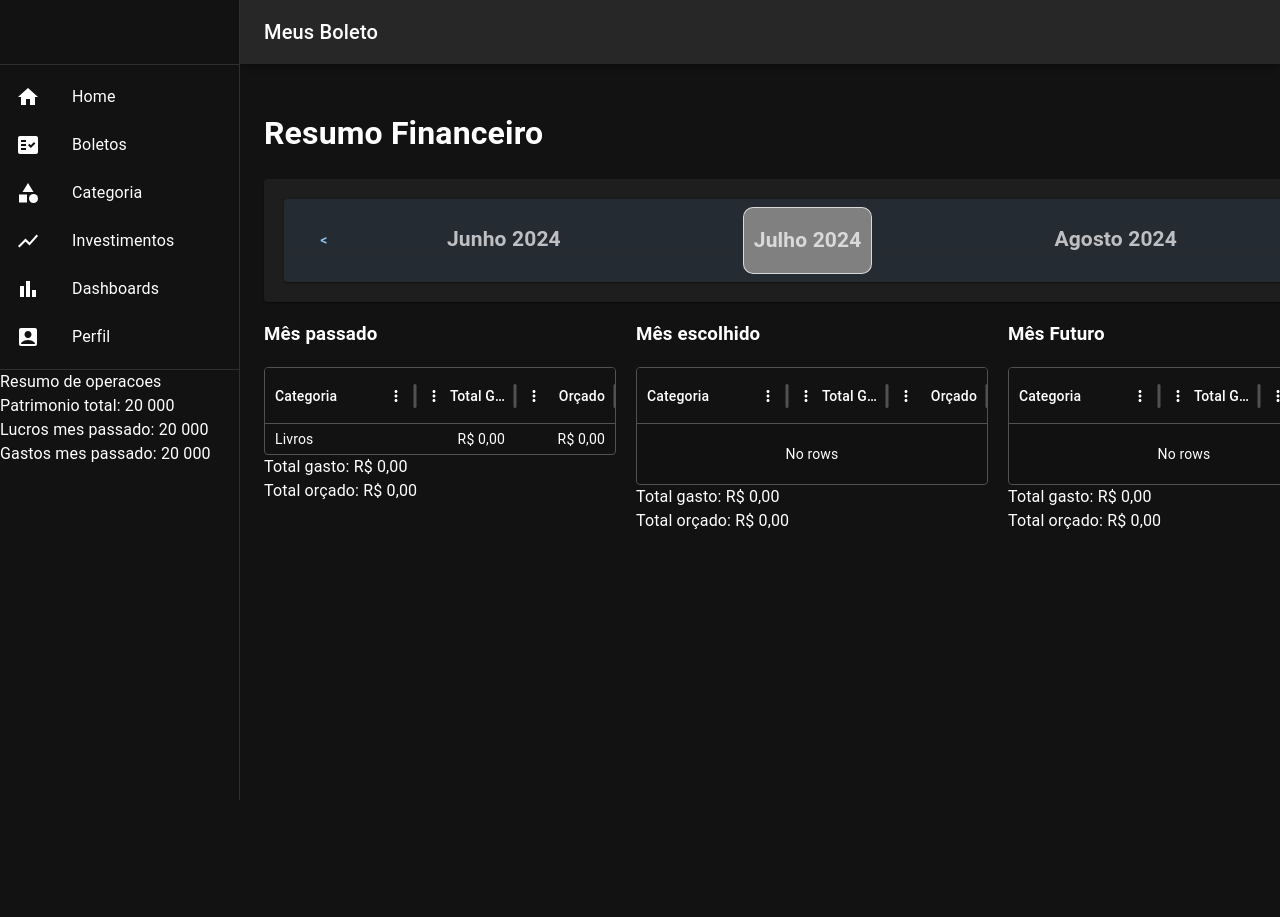
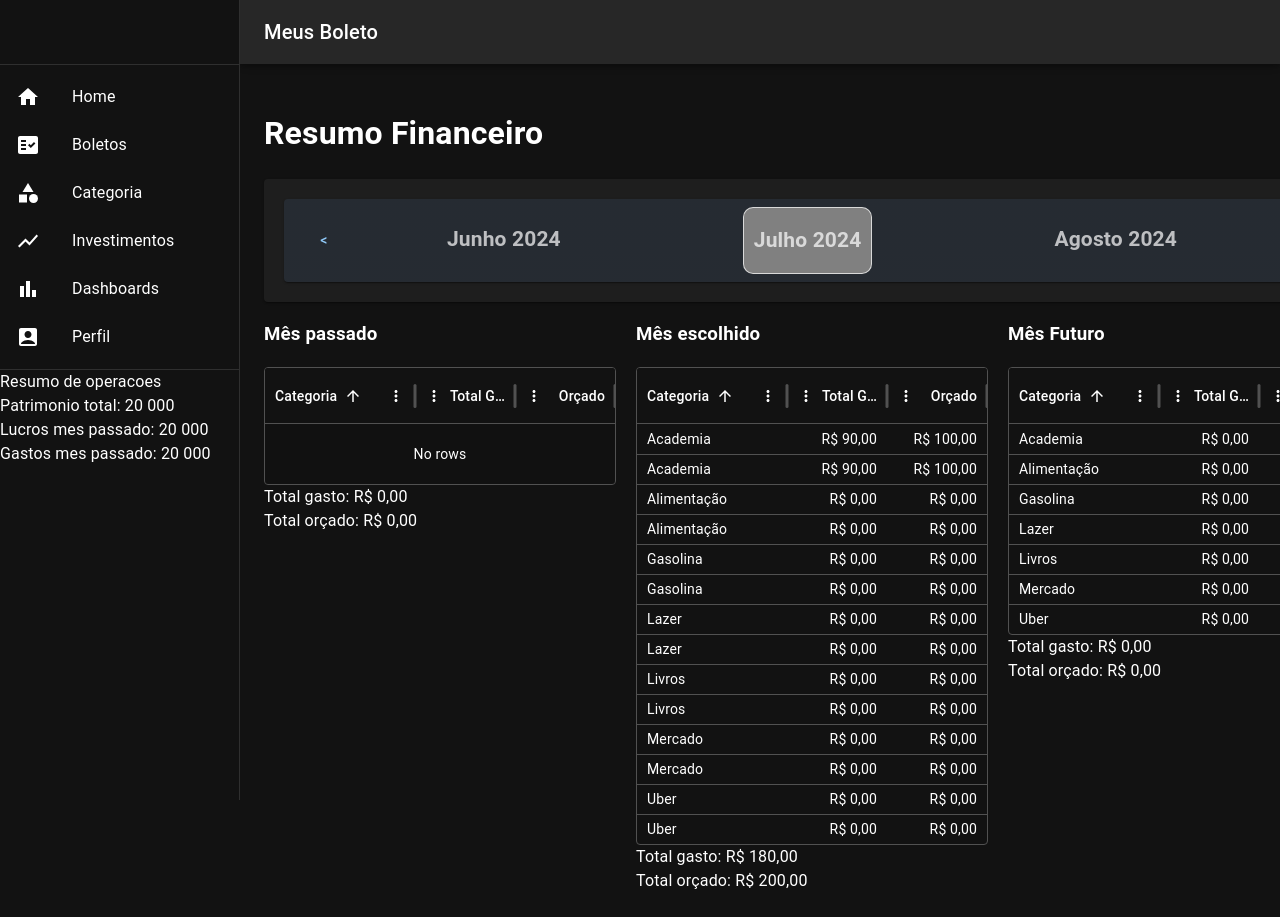
Before and after one commit to mmlodi/meus-boleto-tcc, a React (Create React App) app: page / in a window 1280 px wide. Shown: the top 917 px of the page. Before the commit the page ends 800 px from the top, so only its background shows below. Built offline with nearby package versions, Linux system fonts and the light colour scheme; what @mui/x-data-grid-generator would draw is missing.

Commit message:
WIP - arrumar atualização da MainTable

```diff
--- a/src/components/MainTable/index.js
+++ b/src/components/MainTable/index.js
@@ -51,10 +51,6 @@ const columns = [
   }
 ];
 
-const categories = [
-  "Utilities", "Entertainment", "Groceries"
-];
-
 export default function MainTable({rows, onUpdateValue}) {
 
   const mutateRow = useFakeMutation();
@@ -99,6 +95,11 @@ export default function MainTable({rows, onUpdateValue}) {
         hideFooterPagination={true}
         processRowUpdate={processRowUpdate}
         onProcessRowUpdateError={handleProcessRowUpdateError}
+        initialState={{
+          sorting: {
+            sortModel: [{ field: 'transactionName', sort: 'asc' }],
+          },
+        }}
       />
       {!!snackbar && (
         <Snackbar
--- a/src/pages/HomePage/index.js
+++ b/src/pages/HomePage/index.js
@@ -9,40 +9,22 @@ import TabelaResumo from '../../components/ResumeTable';
 
 const HomePage = () => {
 
+
     const [selectedMonth, setSelectedMonth] = useState( new Date());
-    // const [currentMonthRows, setCurrentMonthRows] = useState ([
-    //     { id: 1, mes: 5, ano: 2024,nomeTransacao: 'Refeicao', tipoTransacao: 'Gasto', valorTransacao: 332.50, valorOrcamento: 350.60 },
-    //     { id: 2, mes: 5, ano: 2024,nomeTransacao: 'Gasolina', tipoTransacao: 'Gasto', valorTransacao: 332.50, valorOrcamento: 350.60 },
-    //     { id: 3, mes: 5, ano: 2024,nomeTransacao: 'Mercado', tipoTransacao: 'Gasto', valorTransacao: 332.50, valorOrcamento: 350.60 },
-    //     { id: 4, mes: 5, ano: 2024,nomeTransacao: 'Lazer', tipoTransacao: 'Gasto', valorTransacao: 332.50, valorOrcamento: 350.60 },
-    //     { id: 5, mes: 5, ano: 2024,nomeTransacao: 'Investimento', tipoTransacao: 'Investimento', valorTransacao: 332.50, valorOrcamento: 350.60 },
-    //     { id: 6, mes: 6, ano: 2024,nomeTransacao: 'Refeicao', tipoTransacao: 'Gasto', valorTransacao: 332.50, valorOrcamento: 350.60 },
-    //     { id: 7, mes: 6, ano: 2024,nomeTransacao: 'Gasolina', tipoTransacao: 'Gasto', valorTransacao: 332.50, valorOrcamento: 350.60 },
-    //     { id: 8, mes: 6, ano: 2024,nomeTransacao: 'Mercado', tipoTransacao: 'Gasto', valorTransacao: 332.50, valorOrcamento: 350.60 },
-    //     { id: 9, mes: 6, ano: 2024,nomeTransacao: 'Lazer', tipoTransacao: 'Gasto', valorTransacao: 332.50, valorOrcamento: 350.60 },
-    //     { id: 10, mes: 6, ano: 2024,nomeTransacao: 'Investimento', tipoTransacao: 'Investimento', valorTransacao: 332.50, valorOrcamento: 350.60 },
-    //     { id: 11, mes: 7, ano: 2024,nomeTransacao: 'Refeicao', tipoTransacao: 'Gasto', valorTransacao: 332.50, valorOrcamento: 350.60 },
-    //     { id: 12, mes: 7, ano: 2024,nomeTransacao: 'Gasolina', tipoTransacao: 'Gasto', valorTransacao: 332.50, valorOrcamento: 350.60 },
-    //     { id: 13, mes: 7, ano: 2024,nomeTransacao: 'Mercado', tipoTransacao: 'Gasto', valorTransacao: 332.50, valorOrcamento: 350.60 },
-    //     { id: 14, mes: 7, ano: 2024,nomeTransacao: 'Lazer', tipoTransacao: 'Gasto', valorTransacao: 332.50, valorOrcamento: 350.60 },
-    //     { id: 15, mes: 7, ano: 2024,nomeTransacao: 'Investimento', tipoTransacao: 'Investimento', valorTransacao: 332.50, valorOrcamento: 350.60 },
-    //     { id: 16, mes: 8, ano: 2024,nomeTransacao: 'Refeicao', tipoTransacao: 'Gasto', valorTransacao: 332.50, valorOrcamento: 350.60 },
-    //     { id: 17, mes: 8, ano: 2024,nomeTransacao: 'Gasolina', tipoTransacao: 'Gasto', valorTransacao: 332.50, valorOrcamento: 350.60 },
-    //     { id: 18, mes: 8, ano: 2024,nomeTransacao: 'Mercado', tipoTransacao: 'Gasto', valorTransacao: 332.50, valorOrcamento: 350.60 },
-    //     { id: 19, mes: 8, ano: 2024,nomeTransacao: 'Lazer', tipoTransacao: 'Gasto', valorTransacao: 332.50, valorOrcamento: 350.60 },
-    //     { id: 20, mes: 8, ano: 2024,nomeTransacao: 'Investimento', tipoTransacao: 'Investimento', valorTransacao: 332.50, valorOrcamento: 350.60 }
-    // ]);
-
     const [currentMonthRows, setCurrentMonthRows] = useState (
         [
             {
                 id: 1,
-                transactionName: "Refeicao",
-                category: null,
+                transactionName: "Mercado",
+                category: {
+                    id:7,
+                    categoryName: "Mercado",
+                    tipoCategoria: "BOLETO"
+                },
                 monthlyData: {
                     id: 1,
-                    month: 1,
-                    year: 2020
+                    month: 7,
+                    year: 2024
                 },
                 description: "Almoço no restaurante",
                 user: {
@@ -57,17 +39,17 @@ const HomePage = () => {
                 transactionBudget: null
             },
             {
-                id: 2,
-                transactionName: "Gasolina",
+                id: 19,
+                transactionName: "Mercado",
                 category: {
-                    id: 1,
+                    id: 7,
                     categoryName: "Mercado",
                     tipoCategoria: "BOLETO"
                 },
                 monthlyData: {
                     id: 1,
-                    month: 1,
-                    year: 2020
+                    month: 6,
+                    year: 2024
                 },
                 description: "soma de todos os abastecimentos no mes",
                 user: {
@@ -82,17 +64,17 @@ const HomePage = () => {
                 transactionBudget: null
             },
             {
-                id: 3,
-                transactionName: "Mercado",
+                id: 8,
+                transactionName: "Alimentação",
                 category: {
-                    id: 2,
+                    id: 6,
                     categoryName: "Alimentação",
-                    tipoCategoria: "DESPESA"
+                    tipoCategoria: "BOLETO"
                 },
                 monthlyData: {
                     id: 2,
-                    month: 2,
-                    year: 2020
+                    month: 8,
+                    year: 2024
                 },
                 description: "Compras do mês no supermercado",
                 user: {
@@ -108,16 +90,16 @@ const HomePage = () => {
             },
             {
                 id: 4,
-                transactionName: "Cinema",
+                transactionName: "Lazer",
                 category: {
-                    id: 3,
+                    id: 5,
                     categoryName: "Lazer",
                     tipoCategoria: "DESPESA"
                 },
                 monthlyData: {
-                    id: 3,
-                    month: 3,
-                    year: 2020
+                    id: 4,
+                    month: 5,
+                    year: 2024
                 },
                 description: "Sessão de cinema com amigos",
                 user: {
@@ -136,13 +118,13 @@ const HomePage = () => {
                 transactionName: "Academia",
                 category: {
                     id: 4,
-                    categoryName: "Saúde",
+                    categoryName: "Academia",
                     tipoCategoria: "DESPESA"
                 },
                 monthlyData: {
                     id: 4,
-                    month: 4,
-                    year: 2020
+                    month: 6,
+                    year: 2024
                 },
                 description: "Mensalidade da academia",
                 user: {
@@ -160,14 +142,14 @@ const HomePage = () => {
                 id: 6,
                 transactionName: "Livros",
                 category: {
-                    id: 5,
-                    categoryName: "Educação",
+                    id: 1,
+                    categoryName: "Livros",
                     tipoCategoria: "INVESTIMENTO"
                 },
                 monthlyData: {
                     id: 5,
-                    month: 5,
-                    year: 2020
+                    month: 6,
+                    year: 2024
                 },
                 description: "Compra de livros para o curso",
                 user: {
@@ -183,20 +165,85 @@ const HomePage = () => {
             }
         ]
     );
+    const [newCurrentMonthRows, setNewCurrentMonthRows] = useState(currentMonthRows);
+    const categories = [
+        { id: 1, categoryName: "Livros", tipoCategoria: "EXPENSE" },
+        { id: 2, categoryName: "Uber", tipoCategoria: "EXPENSE" },
+        { id: 3, categoryName: "Gasolina", tipoCategoria: "EXPENSE" },
+        { id: 4, categoryName: "Academia", tipoCategoria: "EXPENSE" },
+        { id: 5, categoryName: "Lazer", tipoCategoria: "EXPENSE" },
+        { id: 6, categoryName: "Alimentação", tipoCategoria: "EXPENSE" },
+        { id: 7, categoryName: "Mercado", tipoCategoria: "EXPENSE" }
+    ];
 
+    function handleMonthSelect (date){
+        setSelectedMonth(date);
+        const newRows = filterByMonthsAndZeroIfNotDefined(currentMonthRows, date, categories);
+        setNewCurrentMonthRows(newRows);
+    };
 
-    function handleMonthSelect (month){
-        setSelectedMonth(month);
+    const filterByMonthsAndZeroIfNotDefined = (rows, date, categories) => {
+        const currentDate = new Date(date);
+        const currentYear = currentDate.getFullYear();
+
+        const lastDate = new Date(currentDate);
+        lastDate.setMonth(currentDate.getMonth() - 1);
+
+        const nextDate = new Date(currentDate);
+        nextDate.setMonth(currentDate.getMonth() + 1);
+
+        const monthsToCheck = [
+            { month: currentDate.getMonth() , year: currentYear },
+            { month: lastDate.getMonth() , year: lastDate.getFullYear() },
+            { month: nextDate.getMonth() , year: nextDate.getFullYear() }
+        ];
+
+        const newRows = monthsToCheck.flatMap(({ month, year }) => {
+            return categories.map(category => {
+                const existingRow = rows.find(row =>
+                    row.monthlyData.month === month &&
+                    row.monthlyData.year === year &&
+                    row.category && row.category.id === category.id
+                );
+                if (existingRow) {
+                    return existingRow;
+                } else {
+                    // Create a new entry with zero values and a temporary unique ID
+                    return {
+                        id: `${category.id}-${month}-${year}`,  // Generate a temporary unique ID
+                        transactionName: category.categoryName,
+                        category: category,
+                        monthlyData: {
+                            id: null,  // No specific id for monthlyData
+                            month: month,
+                            year: year
+                        },
+                        description: "No transactions for this period",
+                        user: null,  // Or default user if applicable
+                        createdAt: null,
+                        changedAt: null,
+                        transactionValue: 0,
+                        transactionBudget: 0
+                    };
+                }
+            });
+        });
+
+        return newRows;
     };
 
     async function handleUpdateValue (value){
         updateRow(value);
     }
 
-
     const updateRow = (updatedFields) => {
         console.log("ID:", updatedFields.id, "Updated Fields:", updatedFields);
 
+        // Check if the row with the given ID exists
+        const index = currentMonthRows.findIndex(row => row.id === updatedFields.id);
+
+        if (index !== -1) {
+            // Update the existing row
             const updatedRows = currentMonthRows.map(row =>
                 row.id === updatedFields.id
                     ? {
@@ -206,9 +253,24 @@ const HomePage = () => {
                       }
                     : row
             );
+            setCurrentMonthRows(updatedRows)
+        } else {
+            // If the ID doesn't exist, add the new row
+            const newRow = {
+                id: updatedFields.id,
+                transactionValue: updatedFields.transactionValue,
+                transactionBudget: updatedFields.transactionBudget,
+                // Add other necessary fields with default values if needed
+            };
+            const updatedRows = [...currentMonthRows, newRow];
+            setCurrentMonthRows(updatedRows)
+        }
 
-        setCurrentMonthRows(updatedRows);
+        const newRows = filterByMonthsAndZeroIfNotDefined(currentMonthRows, selectedMonth, categories);
+        setNewCurrentMonthRows(newRows);
+
     };
+
 
     //TODO CUIDAR COM O ANO NO FILTRO NAS LINHAS ABAIXO NÂO ESTOU FILTRANDO PELO ANO
     return (
@@ -224,18 +286,18 @@ const HomePage = () => {
             <div className='mainDiv'>
                 <div>
                     <h3>Mês passado</h3>
-                    { currentMonthRows.length > 0 && <MainTable rows={currentMonthRows.filter(item => item.monthlyData.month === selectedMonth.getMonth() - 1)} onUpdateValue={handleUpdateValue}/>}
-                    { currentMonthRows.length > 0 && <TabelaResumo  updatedRows={currentMonthRows.filter(item => item.monthlyData.month === selectedMonth.getMonth() - 1)}/>}
+                    { newCurrentMonthRows.length > 0 && <MainTable rows={newCurrentMonthRows.filter(item => item.monthlyData.month === selectedMonth.getMonth() - 1)} onUpdateValue={handleUpdateValue}/>}
+                    { newCurrentMonthRows.length > 0 && <TabelaResumo  updatedRows={newCurrentMonthRows.filter(item => item.monthlyData.month === selectedMonth.getMonth() - 1)}/>}
                 </div>
                 <div>
                     <h3>Mês escolhido</h3>
-                    { currentMonthRows.length > 0 && <MainTable rows={currentMonthRows.filter(item => item.monthlyData.month === selectedMonth.getMonth())} onUpdateValue={handleUpdateValue}/>}
-                    { currentMonthRows.length > 0 &&<TabelaResumo updatedRows={currentMonthRows.filter(item => item.monthlyData.month === selectedMonth.getMonth())}/>}
+                    { newCurrentMonthRows.length > 0 && <MainTable rows={newCurrentMonthRows.filter(item => item.monthlyData.month === selectedMonth.getMonth())} onUpdateValue={handleUpdateValue}/>}
+                    { newCurrentMonthRows.length > 0 &&<TabelaResumo updatedRows={newCurrentMonthRows.filter(item => item.monthlyData.month === selectedMonth.getMonth())}/>}
                 </div>
                 <div>
                     <h3>Mês Futuro</h3>
-                    { currentMonthRows.length > 0 &&<MainTable rows={currentMonthRows.filter(item => item.monthlyData.month === selectedMonth.getMonth() + 1 )} onUpdateValue={handleUpdateValue}/>}
-                    { currentMonthRows.length > 0 &&<TabelaResumo updatedRows={currentMonthRows.filter(item => item.monthlyData.month === selectedMonth.getMonth() + 1 )}/>}
+                    { newCurrentMonthRows.length > 0 &&<MainTable rows={newCurrentMonthRows.filter(item => item.monthlyData.month === selectedMonth.getMonth() + 1 )} onUpdateValue={handleUpdateValue}/>}
+                    { newCurrentMonthRows.length > 0 &&<TabelaResumo updatedRows={newCurrentMonthRows.filter(item => item.monthlyData.month === selectedMonth.getMonth() + 1 )}/>}
                 </div>
             </div>
         </React.Fragment>
```
Also changed, not shown: src/Service/backendAPI.js (added). Lines whose indentation alone changed are shown as unchanged.
